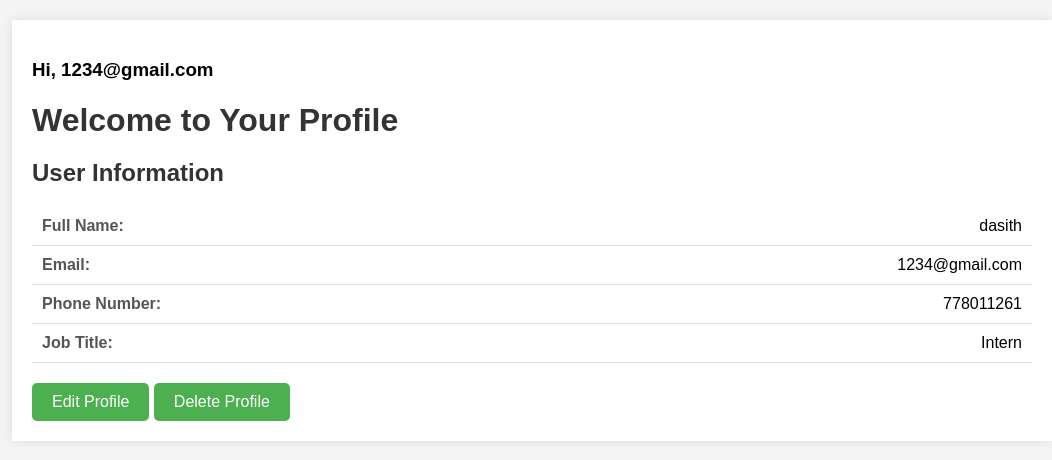
After one commit to dasiths99/ALearning, a PHP site: page /profile.php in a window 1280 px wide. The commit adds this page. Shown: the top 460 px of the page, without its empty margins (108-1160 px from the left). Run offline with PHP 8.4, Linux system fonts and the light colour scheme; a user stored in the database is signed in; data comes from the database, SQL or seed files in the repository.

Commit message:
lana
profile.php

```diff
--- /dev/null
+++ b/css/profile.css
@@ -0,0 +1,116 @@
+/* General styles */
+body {
+    font-family: Arial, sans-serif;
+    margin: 0;
+    padding: 0;
+    background-color: #f4f4f4;
+}
+
+/* Header */
+.header-container {
+    display: flex;
+    justify-content: space-between;
+    align-items: center;
+    background-color: #333;
+    padding: 15px 30px;
+    color: white;
+}
+
+.header-container .logo img {
+    height: 50px;
+}
+
+.header-container .header-info {
+    text-align: right;
+}
+
+.header-container .header-info .email, .header-container .header-info .phone {
+    margin: 5px 0;
+}
+
+.header-container .header-info a {
+    color: white;
+    text-decoration: none;
+}
+
+/* Navbar */
+.navbar-container {
+    background-color: #4CAF50;
+    overflow: hidden;
+}
+
+.navbar-container .navlinks-container a {
+    float: left;
+    display: block;
+    color: white;
+    text-align: center;
+    padding: 14px 16px;
+    text-decoration: none;
+}
+
+.navbar-container .navlinks-container a:hover {
+    background-color: #ddd;
+    color: black;
+}
+
+.navbar-container .login-container {
+    float: right;
+}
+
+.navbar-container .login-container a {
+    display: block;
+    color: white;
+    text-align: center;
+    padding: 14px 16px;
+    text-decoration: none;
+}
+
+/* Content */
+.container {
+    width: 100%;
+    max-width: 1000px;
+    margin: 20px auto;
+    padding: 20px;
+    background-color: white;
+    box-shadow: 0px 0px 10px rgba(0, 0, 0, 0.1);
+}
+
+.content h1, .content h2 {
+    margin-bottom: 20px;
+    color: #333;
+}
+
+.profile-details table {
+    width: 100%;
+    border-collapse: collapse;
+    margin-bottom: 20px;
+}
+
+.profile-details th, .profile-details td {
+    padding: 10px;
+    border-bottom: 1px solid #ddd;
+}
+
+.profile-details th {
+    text-align: left;
+    color: #555;
+}
+
+.profile-details td {
+    text-align: right;
+    color: #000;
+}
+
+/* Buttons */
+.btn {
+    display: inline-block;
+    padding: 10px 20px;
+    background-color: #4CAF50;
+    color: white;
+    text-decoration: none;
+    border-radius: 5px;
+}
+
+.btn:hover {
+    background-color: #45a049;
+}
--- a/index.php
+++ b/index.php
@@ -8,7 +8,7 @@ session_start();
 
 <head>
     <meta charset="utf-8">
-    <title>eLEARNING - eLearning HTML Template</title>
+    <title>Arpico</title>
     <meta content="width=device-width, initial-scale=1.0" name="viewport">
     <meta content="" name="keywords">
     <meta content="" name="description">
--- /dev/null
+++ b/profile.php
@@ -0,0 +1,80 @@
+<?php
+session_start(); // Start or resume the session
+
+include 'db.php'; // Include the database connection
+
+// Check if the user is logged in
+if (!isset($_SESSION['loggedin']) || $_SESSION['loggedin'] !== true) {
+    // If not logged in, redirect to the login page
+    header('location:login.html');
+    exit();
+}
+
+// Get user details from session
+$email = $_SESSION['userEmail'];
+$job = $_SESSION['userJob'];
+
+// Fetch additional user details from the database using the session's user ID
+$userId = $_SESSION['userId'];
+$sql = "SELECT * FROM user WHERE id = ?";
+if ($stmt = $conn->prepare($sql)) {
+    $stmt->bind_param("s", $userId);
+    $stmt->execute();
+    $result = $stmt->get_result();
+
+    // Check if user exists
+    if ($result->num_rows > 0) {
+        $row = $result->fetch_assoc();
+        $name = $row['name'];
+        $mobile = $row['mobile'];
+    } else {
+        // Handle user not found scenario
+        $name = '';
+        $mobile = '';
+    }
+    $stmt->close();
+} else {
+    echo "Oops! Something went wrong. Please try again later.";
+}
+
+$conn->close(); // Close the database connection
+?>
+
+<!DOCTYPE html>
+<html lang="en">
+<head>
+    <title>Arpico | User Profile</title>
+    <link href="css/profile.css" rel="stylesheet">
+</head>
+<body>
+    <div class="container">
+        <div class="content">
+            <h3>Hi, <span><?php echo htmlspecialchars($email); ?></span></h3>
+            <h1>Welcome to Your Profile</h1>
+            <div class="profile-details">
+                <h2>User Information</h2>
+                <table>
+                    <tr>
+                        <th>Full Name:</th>
+                        <td><?php echo htmlspecialchars($name); ?></td>
+                    </tr>
+                    <tr>
+                        <th>Email:</th>
+                        <td><?php echo htmlspecialchars($email); ?></td>
+                    </tr>
+                    <tr>
+                        <th>Phone Number:</th>
+                        <td><?php echo htmlspecialchars($mobile); ?></td>
+                    </tr>
+                    <tr>
+                        <th>Job Title:</th>
+                        <td><?php echo htmlspecialchars($job); ?></td>
+                    </tr>
+                </table>
+            </div>
+            <a href="editprofile.php" class="btn">Edit Profile</a>
+            <a href="deleteprofile.php" onclick="return confirm('Are you sure you want to delete your account?');" class="btn">Delete Profile</a>
+        </div>
+    </div>
+</body>
+</html>
```
